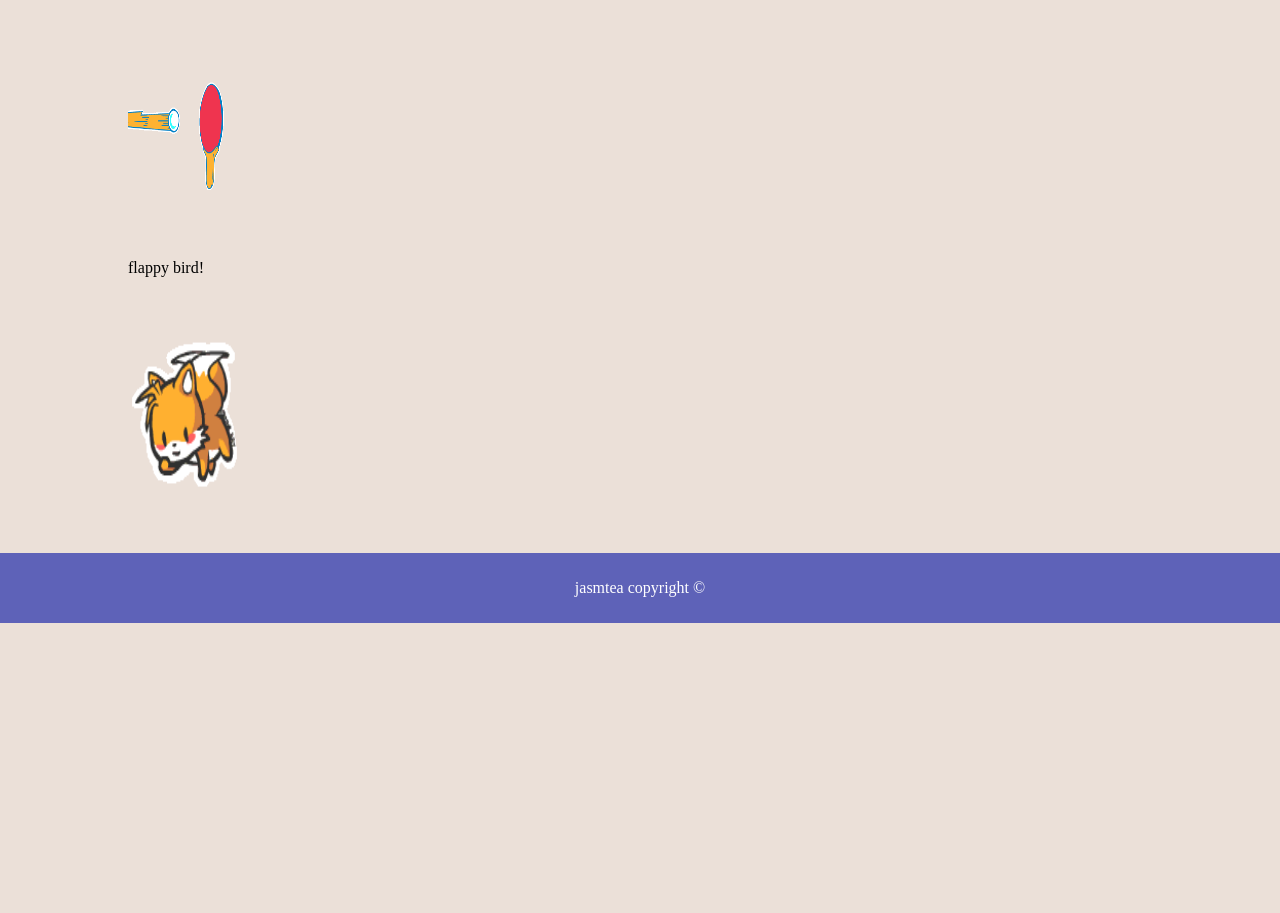
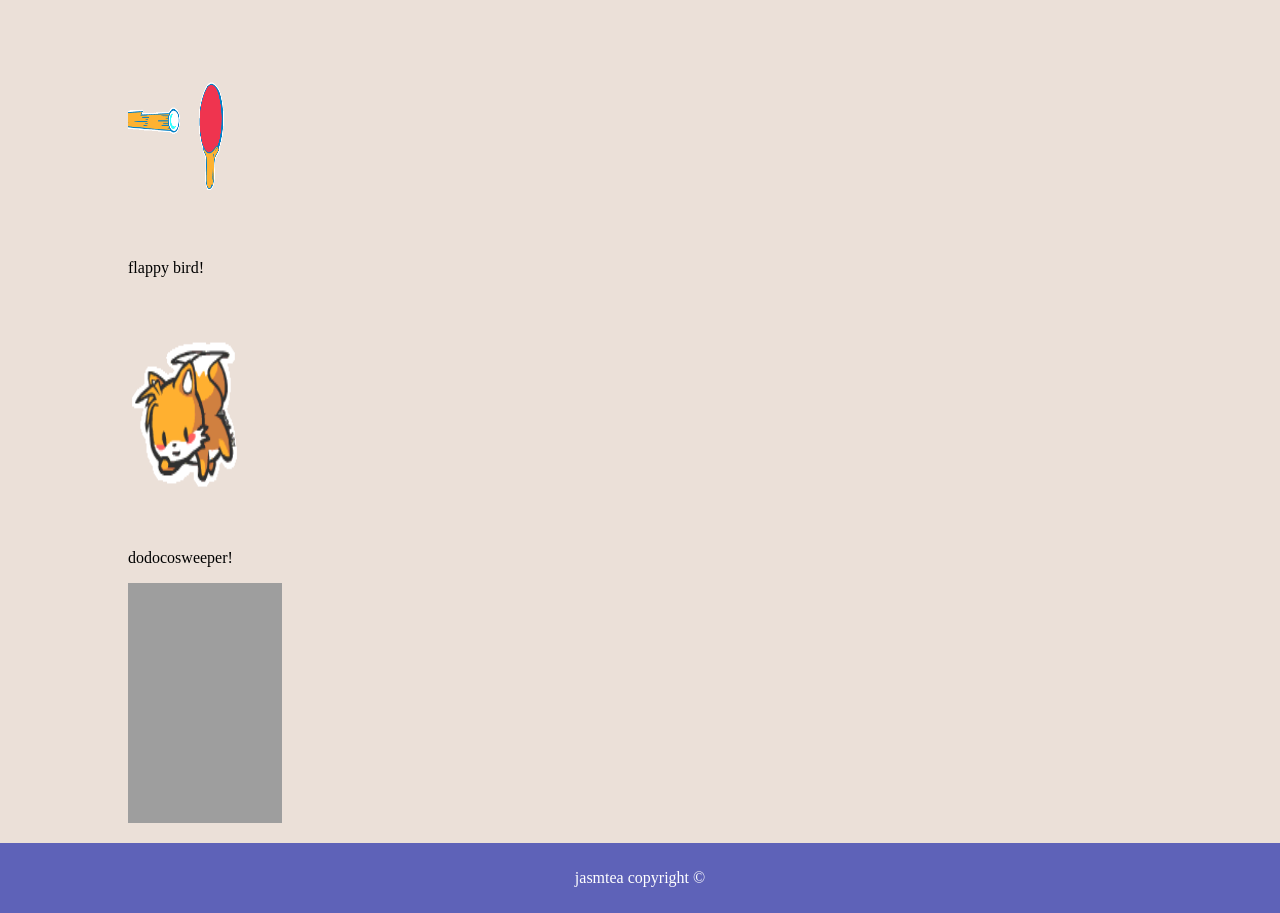
Before and after one commit to jasmtee/jasmtea.github.io., a plain HTML site: page projects.html in a window 1280 px wide. Shown: the part 615-1528 px from the top of the page. Before the commit the page ends 1238 px from the top, so only its background shows below. Drawn offline with Linux system fonts and the light colour scheme; grey boxes are pictures that could not be loaded; a web font is replaced by a local one.

Commit message:
Update projects.html

```diff
--- a/projects.html
+++ b/projects.html
@@ -48,6 +48,11 @@
                         <img src="./images/tails.gif" height="30%" width="20%">
                     </a>
 
+                    <p>dodocosweeper!</p>
+                    <a href="https://editor.p5js.org/jasminetra.99873/full/3w1GKQPvX">
+                        <img src="./images/bomb.gif" height="30%" width="20%">
+                    </a>
+
                 </article>
             <aside id="sidebar">
                 <div class="dark">
```
